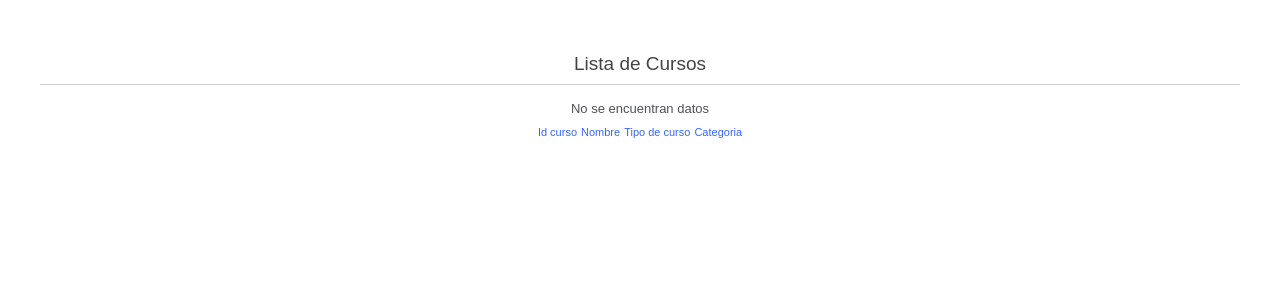
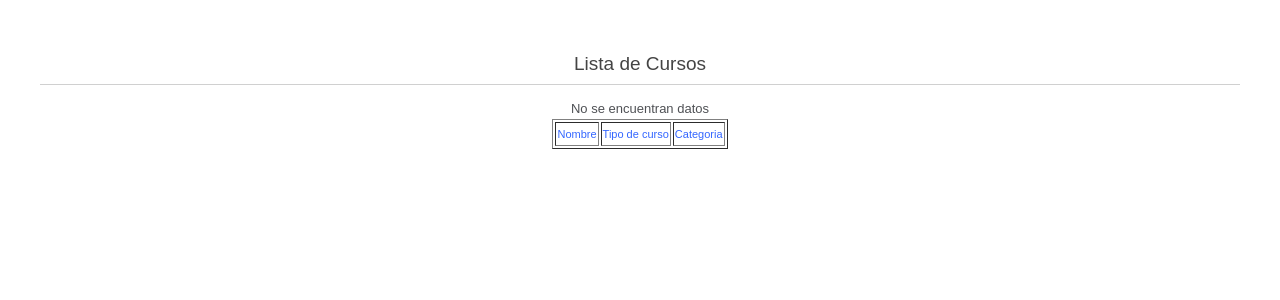
Before and after one commit to pachecoSC/cursoCreamo, a CodeIgniter app: page /database/ in a window 1280 px wide. Shown: the top 300 px of the page. Run offline with CodeIgniter, Linux system fonts and the light colour scheme; data that the repository does not hold is empty.

Commit message:
solucion al error de repetir el dato.. dando alias y en el foreach usando esos alias

```diff
--- a/application/models/curso_model.php
+++ b/application/models/curso_model.php
@@ -11,9 +11,10 @@ class Curso_model extends CI_Model{
     }
 
     function lista_curso(){
-        $consulta= $this->db->query('select tc.nombre, tca.nombre ,tca.descripcion,ttc.nombre
-            from tcurso as tc inner join ttipocurso as ttc on ttc.idTipo=tc.idTipo
-            inner join tcategoria as tca on tca.idCategoria=tc.idCategoria');
+
+        $consulta= $this->db->query('select tc.nombre as nombre1,ttc.nombre as nombre2,tca.nombre as nombre3
+            from tcurso as tc inner join ttipocurso as ttc on tc.idTipo=ttc.idTipo
+            inner join tcategoria as tca on tc.idCategoria=tca.idCategoria order by tc.idCurso');
         return $consulta->result();
     }
 }
--- a/application/views/Curso.php
+++ b/application/views/Curso.php
@@ -70,11 +70,10 @@ defined('BASEPATH') OR exit('No direct script access allowed');
 		margin: 10px;
 		border: 1px solid #D0D0D0;
 		box-shadow: 0 0 8px #D0D0D0;
+
 	}
 
-        #table{
-            border: 1px;
-        }
+
 	</style>
 </head>
 <body>
@@ -82,8 +81,8 @@ defined('BASEPATH') OR exit('No direct script access allowed');
 
 <center>
     <h1>Lista de Cursos</h1>
-    <div class="container"><table class="table table-hover" border-color="#330066">
-            <tr><td><font>Id curso</font></td>
+    <div class="container"><table border="1" class="table table-hover" border-color="#330066">
+            <tr>
                 <td><font>Nombre</font></td>
                 <td><font>Tipo de curso</font></td>
                 <td><font>Categoria</font></td>
@@ -96,10 +95,9 @@ defined('BASEPATH') OR exit('No direct script access allowed');
             if ($cursitos != NULL){
                 foreach ($cursitos as $item):
             ?><tr>
-                <td><?php echo $item->idCurso;?></td>
-                <td><?Php echo $item->nombre;?></td>
-                <td><?php echo $item->nombre;?></td>
-                <td><?php echo $item->nombre;?></td>
+                <td><?Php echo $item->nombre1;?></td>
+                <td><?php echo $item->nombre2;?></td>
+                <td><?php echo $item->nombre3;?></td>
             </tr>
             <?php        endforeach;
             }else{
```
